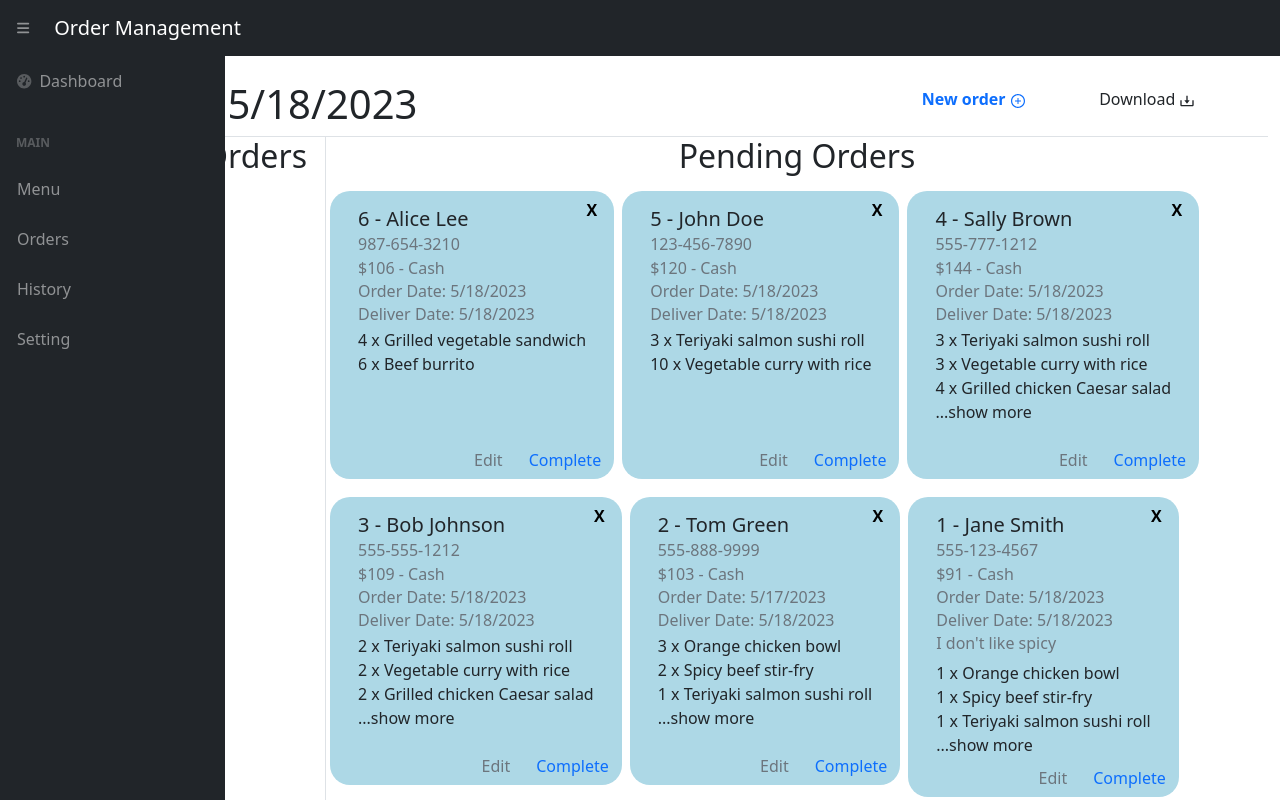
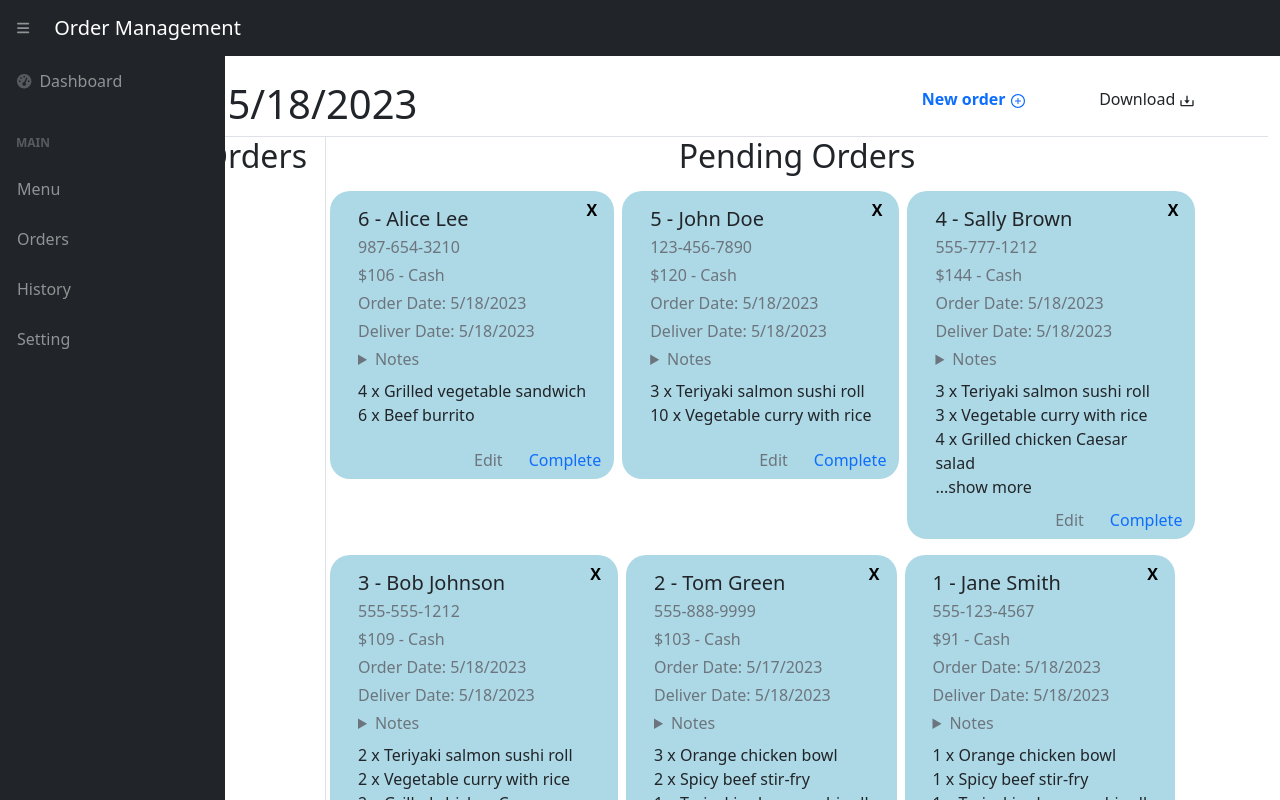
Before and after one commit to dnthem/order_management_backend, a React (Vite) app: page / in a window 1280 px wide. Built offline with nearby package versions, Linux system fonts and the light colour scheme.

Commit message:
fix notes and payment type not correctly set when edit

```diff
--- a/src/Pages/Orders.V2/AddToOrderForm/AddToOrderForm.jsx
+++ b/src/Pages/Orders.V2/AddToOrderForm/AddToOrderForm.jsx
@@ -7,8 +7,8 @@ import { useState } from "react";
 function AddToOrderForm(props) {
     const [cart, setCart] = useState(props.cart?? []);
     const [orderID, setOrderID] = useState(props.orderID?? -1); // -1 means new order
-    const [paymentType, setPaymentType] = useState('Cash');
-    const [notes, setNotes] = useState('');
+    const [paymentType, setPaymentType] = useState(props.paymentType?? 'Cash');
+    const [notes, setNotes] = useState(props.notes?? '');
     const [orderDate, setOrderDate] = useState(props.orderDate);
     const [deliverDate, setDeliverDate] = useState(props.deliverDate);
     const customer = props.customer;
--- a/src/Pages/Orders.V2/AddToOrderForm/Customer/Customer.jsx
+++ b/src/Pages/Orders.V2/AddToOrderForm/Customer/Customer.jsx
@@ -1,4 +1,4 @@
-import React, { useMemo, useState } from 'react';
+import React from 'react';
 import CustomerOrderList from './CustomerOrderList';
 import { dateFormat, dateToISO } from '../../../../utils';
 function Customer(props) {
@@ -53,7 +53,7 @@ function Customer(props) {
                             </div>
                             <div className="">
                                 <div>Notes:</div>
-                                <textarea className="w-100" style={{resize: 'none'}} value={props.notes} onChange={(e) => props.setNotes(e.target.value)}></textarea>
+                                <textarea maxLength={200} className="w-100" style={{resize: 'none'}} value={props.notes} onChange={(e) => props.setNotes(e.target.value)}></textarea>
                             </div>
                     </div>
 
--- a/src/Pages/Orders.V2/CompletedOrders/CompleteOrderCard.jsx
+++ b/src/Pages/Orders.V2/CompletedOrders/CompleteOrderCard.jsx
@@ -11,9 +11,12 @@ function CompleteOrderCard({ order }) {
         <br/>
         Phone: {order.customer.phone}
         <br/>
-        {order.paymentType}
+        Payment type: {order.paymentType}
         <br/>
-        Notes: {order.notes}
+        <details className="text-wrap">
+          <summary>Notes</summary>
+          <p>{order.notes}</p>
+        </details>
       </div>
       <span className="badge bg-primary rounded-pill">${order.total}</span>
     </li>
--- a/src/Pages/Orders.V2/OrdersV2.jsx
+++ b/src/Pages/Orders.V2/OrdersV2.jsx
@@ -54,6 +54,10 @@ function OrdersV2() {
     const [orderID, setOrderID] = useState(-1);
     const [deliverDate, setDeliverDate] = useState(dateFormat());
     const [orderDate, setOrderDate] = useState(dateFormat());
+    const [notes, setNotes] = useState('');
+    const [paymentType, setPaymentType] = useState('Cash');
+
+
     const [showUserInfoForm, setShowUserInfoForm] = useState(false);
     const [showAddToOrderForm, setShowAddToOrderForm] = useState(false);
     const pending = orders.filter(order => !order.status);
@@ -138,6 +142,8 @@ function OrdersV2() {
         setOrderID(order.orderID);
         setDeliverDate(order.deliverDate);
         setOrderDate(order.orderDate);
+        setNotes(order.notes);
+        setPaymentType(order.paymentType);
     }
 
     const onAddNewOrder = (newVal) => {
@@ -203,6 +209,8 @@ function OrdersV2() {
                     orderID={orderID}
                     deliverDate={deliverDate}
                     orderDate={orderDate}
+                    notes={notes}
+                    paymentType={paymentType}
                     setDeliverDate={setDeliverDate}
                     setOrderDate={setOrderDate}
                     updateCustomer={setCustomer}
--- a/src/Pages/Orders.V2/PendingOrders/OrdersCardV2.jsx
+++ b/src/Pages/Orders.V2/PendingOrders/OrdersCardV2.jsx
@@ -15,17 +15,20 @@ function OrderCardV2({id, order, onDelete, onComplete, onEdit }) {
     <div
       data-test-id="order-card"
       className="col-xl-2 col-lg-3 mx-1 my-2 overflow-hidden position-relative"
-      style={{ backgroundColor: "lightblue", borderRadius: "20px", width: "fit-content", height: "fit-content", minWidth: "2", minHeight: "18em"} }
+      style={{ backgroundColor: "lightblue", borderRadius: "20px", width: "fit-content", height: "fit-content", minWidth: "2", minHeight: "18em", maxWidth: "18em"} }
     >
       <div className="card-body" style={{ position: "relative", paddingBottom: '2.5em'}}>
         <CloseBtn dataTestId="delete-order-btn" onDoubleClick={() => onDelete(id)} />
         <div className="header">
           <h5 className="card-title">{id} - {order.customer.customerName}</h5>
-          <h6 className="card-subtitle mb-2 text-muted">{order.customer.phone}</h6>
-          <h6 className="card-subtitle mb-2 text-muted">{`$${order.total} - ${order.paymentType}`}</h6>
-          <h6 className="card-subtitle mb-2 text-muted">Order Date: {`${order.orderDate}`}</h6>
-          <h6 className="card-subtitle mb-2 text-muted">Deliver Date: {`${order.deliverDate}`}</h6>
-          <h6 className="card-subtitle mb-2 text-muted">{`${order.notes}`}</h6>
+          <div className="card-subtitle mb-2 text-muted">{order.customer.phone}</div>
+          <div className="card-subtitle mb-2 text-muted">{`$${order.total} - ${order.paymentType}`}</div>
+          <div className="card-subtitle mb-2 text-muted">Order Date: {`${order.orderDate}`}</div>
+          <div className="card-subtitle mb-2 text-muted">Deliver Date: {`${order.deliverDate}`}</div>
+          <details className="card-subtitle mb-2 text-muted text-wrap" style={{maxWidth: "16em"}}>
+            <summary>Notes</summary>
+            <p>{`${order.notes}`}</p>
+          </details>
         </div>
         <ListItem list={order.cart} />
       </div>
--- a/src/components/ItemCard_v2.jsx
+++ b/src/components/ItemCard_v2.jsx
@@ -74,6 +74,7 @@ function ItemCardV2(props) {
     }
 
     const cardClass = edit? 'card border-danger border-2 overflow-hidden': 'card overflow-hidden';
+
   return (
     <div data-test-id="menu-item-card" className="col-xl-2 col-lg-3 col-md-4 col-sm-6 col-xs-12 my-2 " style={itemHidden? {opacity: 0.5}:{}}>
     <div className={cardClass}>
@@ -83,7 +84,7 @@ function ItemCardV2(props) {
       <div className="card-body">
 
         {!edit && <span data-test-id={props.isNew?'new-card-item-name':'item-name'}  className="card-title border-0 fw-bold text-capitalize text-dark text-truncate">{itemName}</span>}
-        {edit && <input data-test-id={props.isNew?'new-card-item-name':'item-name'} type='text' disabled={!edit} className="card-title bg-transparent border-0 fw-bold text-capitalize text-dark" onFocus={handleOnFocus}  onChange={(e) => setItemName(e.target.value)} value={itemName}/>}
+        {edit && <input data-test-id={props.isNew?'new-card-item-name':'item-name'} type='text' disabled={!edit} className="card-title bg-transparent border-0 text-capitalize" onFocus={handleOnFocus}  onChange={(e) => setItemName(e.target.value)} value={itemName} placeholder="item name"/>}
 
         <h6 className="card-subtitle mb-2" >
 
```
